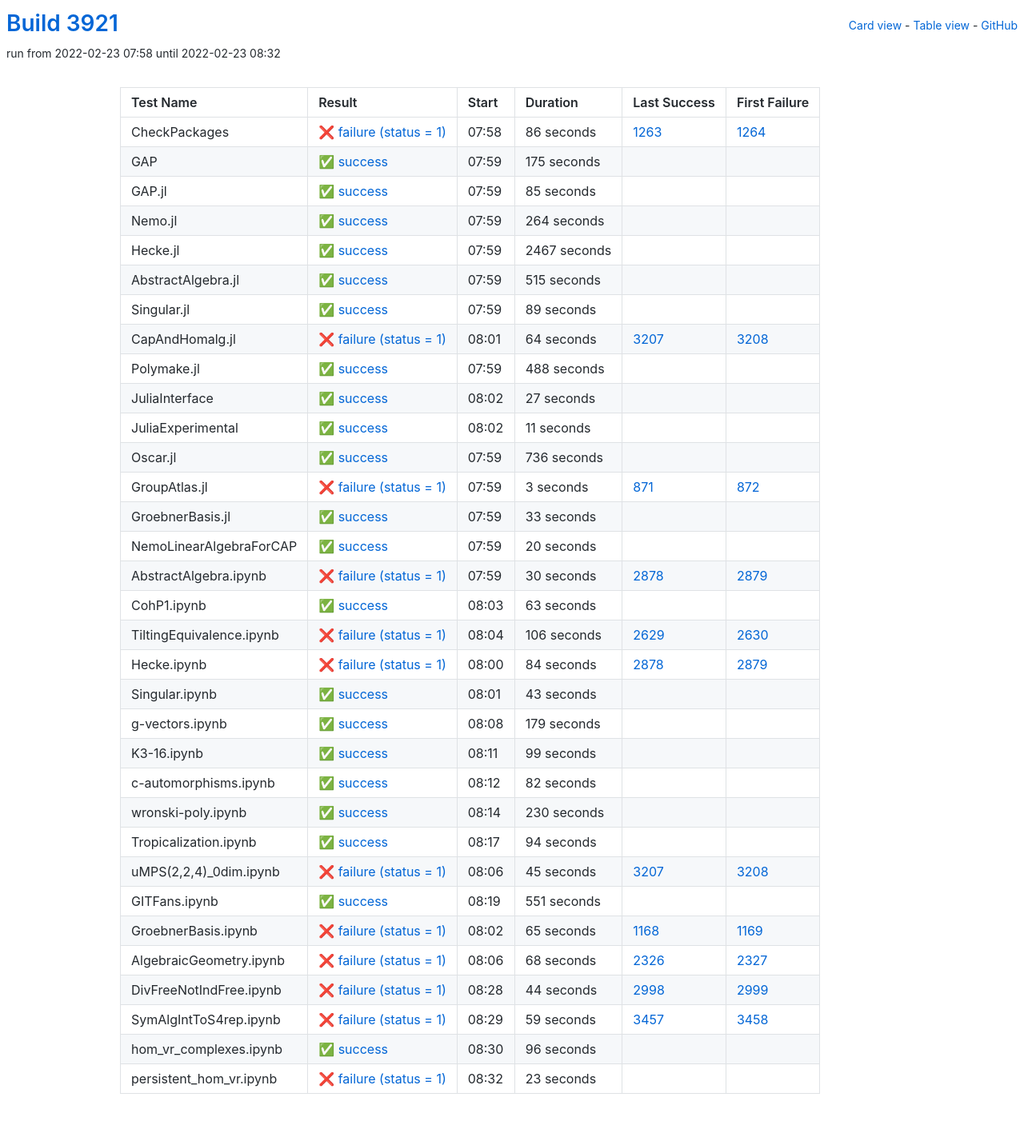
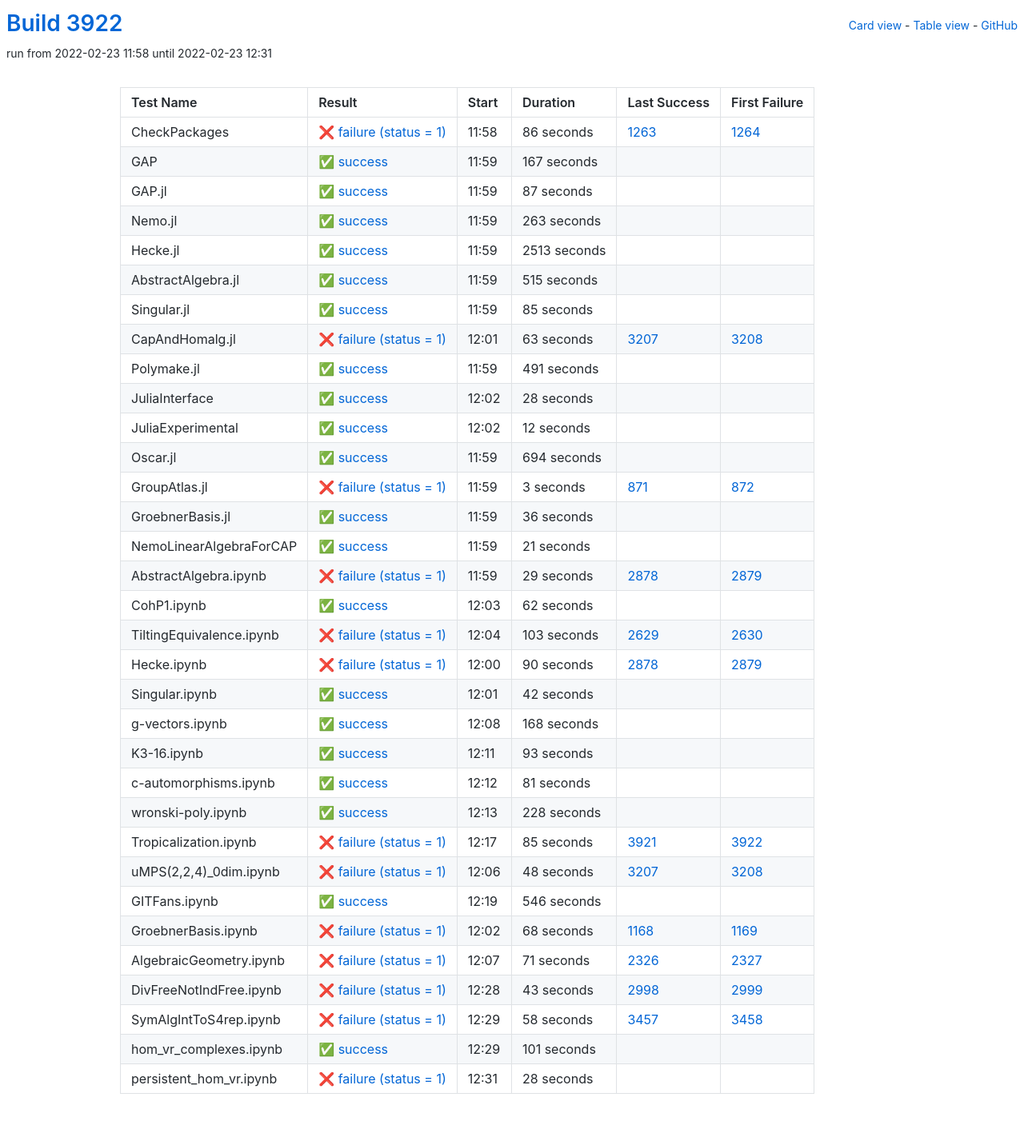
Before and after one commit to oscar-system/oscar-ci-status-stable, a Jekyll site: the page built from table.html, in a window 1280 px wide. Shown: the whole page at 80% size. Built offline with Jekyll 4.4.1, drawn with Linux system fonts in a browser that asks for light colours.

Commit message:
Build #3922

```diff
--- a/_data/ci.yml
+++ b/_data/ci.yml
@@ -1,6 +1,6 @@
 ---
-build: 3921
-build_url: https://oscarci.mathematik.uni-kl.de/job/oscar-stable/3921/
+build: 3922
+build_url: https://oscarci.mathematik.uni-kl.de/job/oscar-stable/3922/
 job: oscar-stable
 organization: oscar-system
 repo: oscar-ci-status-stable
@@ -8,8 +8,8 @@ repourl: https://github.com/oscar-system/oscar-ci-status-stable
 tests:
 - name: CheckPackages
   id: checkpackages
-  log: https://oscarci.mathematik.uni-kl.de/job/oscar-stable/3921/artifact/logs/build-3921/CheckPackages.log
-  start: 2022-02-23 07:58
+  log: https://oscarci.mathematik.uni-kl.de/job/oscar-stable/3922/artifact/logs/build-3922/CheckPackages.log
+  start: 2022-02-23 11:58
   success: false
   exitcode: 1
   status: failure
@@ -20,56 +20,56 @@ tests:
   first_failure_url: https://oscarci.mathematik.uni-kl.de/job/oscar-stable/1264/
 - name: GAP
   id: gap
-  log: https://oscarci.mathematik.uni-kl.de/job/oscar-stable/3921/artifact/logs/build-3921/GAP.log
-  start: 2022-02-23 07:59
+  log: https://oscarci.mathematik.uni-kl.de/job/oscar-stable/3922/artifact/logs/build-3922/GAP.log
+  start: 2022-02-23 11:59
   success: true
   exitcode: 0
   status: success
-  duration: 175
+  duration: 167
   last_success: false
   last_success_url:
   first_failure: false
   first_failure_url:
 - name: GAP.jl
   id: gap-jl
-  log: https://oscarci.mathematik.uni-kl.de/job/oscar-stable/3921/artifact/logs/build-3921/GAP.jl.log
-  start: 2022-02-23 07:59
+  log: https://oscarci.mathematik.uni-kl.de/job/oscar-stable/3922/artifact/logs/build-3922/GAP.jl.log
+  start: 2022-02-23 11:59
   success: true
   exitcode: 0
   status: success
-  duration: 85
+  duration: 87
   last_success: false
   last_success_url:
   first_failure: false
   first_failure_url:
 - name: Nemo.jl
   id: nemo-jl
-  log: https://oscarci.mathematik.uni-kl.de/job/oscar-stable/3921/artifact/logs/build-3921/Nemo.jl.log
-  start: 2022-02-23 07:59
+  log: https://oscarci.mathematik.uni-kl.de/job/oscar-stable/3922/artifact/logs/build-3922/Nemo.jl.log
+  start: 2022-02-23 11:59
   success: true
   exitcode: 0
   status: success
-  duration: 264
+  duration: 263
   last_success: false
   last_success_url:
   first_failure: false
   first_failure_url:
 - name: Hecke.jl
   id: hecke-jl
-  log: https://oscarci.mathematik.uni-kl.de/job/oscar-stable/3921/artifact/logs/build-3921/Hecke.jl.log
-  start: 2022-02-23 07:59
+  log: https://oscarci.mathematik.uni-kl.de/job/oscar-stable/3922/artifact/logs/build-3922/Hecke.jl.log
+  start: 2022-02-23 11:59
   success: true
   exitcode: 0
   status: success
-  duration: 2467
+  duration: 2513
   last_success: false
   last_success_url:
   first_failure: false
   first_failure_url:
 - name: AbstractAlgebra.jl
   id: abstractalgebra-jl
-  log: https://oscarci.mathematik.uni-kl.de/job/oscar-stable/3921/artifact/logs/build-3921/AbstractAlgebra.jl.log
-  start: 2022-02-23 07:59
+  log: https://oscarci.mathematik.uni-kl.de/job/oscar-stable/3922/artifact/logs/build-3922/AbstractAlgebra.jl.log
+  start: 2022-02-23 11:59
   success: true
   exitcode: 0
   status: success
@@ -80,80 +80,80 @@ tests:
   first_failure_url:
 - name: Singular.jl
   id: singular-jl
-  log: https://oscarci.mathematik.uni-kl.de/job/oscar-stable/3921/artifact/logs/build-3921/Singular.jl.log
-  start: 2022-02-23 07:59
+  log: https://oscarci.mathematik.uni-kl.de/job/oscar-stable/3922/artifact/logs/build-3922/Singular.jl.log
+  start: 2022-02-23 11:59
   success: true
   exitcode: 0
   status: success
-  duration: 89
+  duration: 85
   last_success: false
   last_success_url:
   first_failure: false
   first_failure_url:
 - name: CapAndHomalg.jl
   id: capandhomalg-jl
-  log: https://oscarci.mathematik.uni-kl.de/job/oscar-stable/3921/artifact/logs/build-3921/CapAndHomalg.jl.log
-  start: 2022-02-23 08:01
+  log: https://oscarci.mathematik.uni-kl.de/job/oscar-stable/3922/artifact/logs/build-3922/CapAndHomalg.jl.log
+  start: 2022-02-23 12:01
   success: false
   exitcode: 1
   status: failure
-  duration: 64
+  duration: 63
   last_success: 3207
   last_success_url: https://oscarci.mathematik.uni-kl.de/job/oscar-stable/3207/
   first_failure: 3208
   first_failure_url: https://oscarci.mathematik.uni-kl.de/job/oscar-stable/3208/
 - name: Polymake.jl
   id: polymake-jl
-  log: https://oscarci.mathematik.uni-kl.de/job/oscar-stable/3921/artifact/logs/build-3921/Polymake.jl.log
-  start: 2022-02-23 07:59
+  log: https://oscarci.mathematik.uni-kl.de/job/oscar-stable/3922/artifact/logs/build-3922/Polymake.jl.log
+  start: 2022-02-23 11:59
   success: true
   exitcode: 0
   status: success
-  duration: 488
+  duration: 491
   last_success: false
   last_success_url:
   first_failure: false
   first_failure_url:
 - name: JuliaInterface
   id: juliainterface
-  log: https://oscarci.mathematik.uni-kl.de/job/oscar-stable/3921/artifact/logs/build-3921/JuliaInterface.log
-  start: 2022-02-23 08:02
+  log: https://oscarci.mathematik.uni-kl.de/job/oscar-stable/3922/artifact/logs/build-3922/JuliaInterface.log
+  start: 2022-02-23 12:02
   success: true
   exitcode: 0
   status: success
-  duration: 27
+  duration: 28
   last_success: false
   last_success_url:
   first_failure: false
   first_failure_url:
 - name: JuliaExperimental
   id: juliaexperimental
-  log: https://oscarci.mathematik.uni-kl.de/job/oscar-stable/3921/artifact/logs/build-3921/JuliaExperimental.log
-  start: 2022-02-23 08:02
+  log: https://oscarci.mathematik.uni-kl.de/job/oscar-stable/3922/artifact/logs/build-3922/JuliaExperimental.log
+  start: 2022-02-23 12:02
   success: true
   exitcode: 0
   status: success
-  duration: 11
+  duration: 12
   last_success: false
   last_success_url:
   first_failure: false
   first_failure_url:
 - name: Oscar.jl
   id: oscar-jl
-  log: https://oscarci.mathematik.uni-kl.de/job/oscar-stable/3921/artifact/logs/build-3921/Oscar.jl.log
-  start: 2022-02-23 07:59
+  log: https://oscarci.mathematik.uni-kl.de/job/oscar-stable/3922/artifact/logs/build-3922/Oscar.jl.log
+  start: 2022-02-23 11:59
   success: true
   exitcode: 0
   status: success
-  duration: 736
+  duration: 694
   last_success: false
   last_success_url:
   first_failure: false
   first_failure_url:
 - name: GroupAtlas.jl
   id: groupatlas-jl
-  log: https://oscarci.mathematik.uni-kl.de/job/oscar-stable/3921/artifact/logs/build-3921/GroupAtlas.jl.log
-  start: 2022-02-23 07:59
+  log: https://oscarci.mathematik.uni-kl.de/job/oscar-stable/3922/artifact/logs/build-3922/GroupAtlas.jl.log
+  start: 2022-02-23 11:59
   success: false
   exitcode: 1
   status: failure
@@ -164,240 +164,240 @@ tests:
   first_failure_url: https://oscarci.mathematik.uni-kl.de/job/oscar-stable/872/
 - name: GroebnerBasis.jl
   id: groebnerbasis-jl
-  log: https://oscarci.mathematik.uni-kl.de/job/oscar-stable/3921/artifact/logs/build-3921/GroebnerBasis.jl.log
-  start: 2022-02-23 07:59
+  log: https://oscarci.mathematik.uni-kl.de/job/oscar-stable/3922/artifact/logs/build-3922/GroebnerBasis.jl.log
+  start: 2022-02-23 11:59
   success: true
   exitcode: 0
   status: success
-  duration: 33
+  duration: 36
   last_success: false
   last_success_url:
   first_failure: false
   first_failure_url:
 - name: NemoLinearAlgebraForCAP
   id: nemolinearalgebraforcap
-  log: https://oscarci.mathematik.uni-kl.de/job/oscar-stable/3921/artifact/logs/build-3921/NemoLinearAlgebraForCAP.log
-  start: 2022-02-23 07:59
+  log: https://oscarci.mathematik.uni-kl.de/job/oscar-stable/3922/artifact/logs/build-3922/NemoLinearAlgebraForCAP.log
+  start: 2022-02-23 11:59
   success: true
   exitcode: 0
   status: success
-  duration: 20
+  duration: 21
   last_success: false
   last_success_url:
   first_failure: false
   first_failure_url:
 - name: AbstractAlgebra.ipynb
   id: abstractalgebra-ipynb
-  log: https://oscarci.mathematik.uni-kl.de/job/oscar-stable/3921/artifact/logs/build-3921/AbstractAlgebra.ipynb.log
-  start: 2022-02-23 07:59
+  log: https://oscarci.mathematik.uni-kl.de/job/oscar-stable/3922/artifact/logs/build-3922/AbstractAlgebra.ipynb.log
+  start: 2022-02-23 11:59
   success: false
   exitcode: 1
   status: failure
-  duration: 30
+  duration: 29
   last_success: 2878
   last_success_url: https://oscarci.mathematik.uni-kl.de/job/oscar-stable/2878/
   first_failure: 2879
   first_failure_url: https://oscarci.mathematik.uni-kl.de/job/oscar-stable/2879/
 - name: CohP1.ipynb
   id: cohp1-ipynb
-  log: https://oscarci.mathematik.uni-kl.de/job/oscar-stable/3921/artifact/logs/build-3921/CohP1.ipynb.log
-  start: 2022-02-23 08:03
+  log: https://oscarci.mathematik.uni-kl.de/job/oscar-stable/3922/artifact/logs/build-3922/CohP1.ipynb.log
+  start: 2022-02-23 12:03
   success: true
   exitcode: 0
   status: success
-  duration: 63
+  duration: 62
   last_success: false
   last_success_url:
   first_failure: false
   first_failure_url:
 - name: TiltingEquivalence.ipynb
   id: tiltingequivalence-ipynb
-  log: https://oscarci.mathematik.uni-kl.de/job/oscar-stable/3921/artifact/logs/build-3921/TiltingEquivalence.ipynb.log
-  start: 2022-02-23 08:04
+  log: https://oscarci.mathematik.uni-kl.de/job/oscar-stable/3922/artifact/logs/build-3922/TiltingEquivalence.ipynb.log
+  start: 2022-02-23 12:04
   success: false
   exitcode: 1
   status: failure
-  duration: 106
+  duration: 103
   last_success: 2629
   last_success_url: https://oscarci.mathematik.uni-kl.de/job/oscar-stable/2629/
   first_failure: 2630
   first_failure_url: https://oscarci.mathematik.uni-kl.de/job/oscar-stable/2630/
 - name: Hecke.ipynb
   id: hecke-ipynb
-  log: https://oscarci.mathematik.uni-kl.de/job/oscar-stable/3921/artifact/logs/build-3921/Hecke.ipynb.log
-  start: 2022-02-23 08:00
+  log: https://oscarci.mathematik.uni-kl.de/job/oscar-stable/3922/artifact/logs/build-3922/Hecke.ipynb.log
+  start: 2022-02-23 12:00
   success: false
   exitcode: 1
   status: failure
-  duration: 84
+  duration: 90
   last_success: 2878
   last_success_url: https://oscarci.mathematik.uni-kl.de/job/oscar-stable/2878/
   first_failure: 2879
   first_failure_url: https://oscarci.mathematik.uni-kl.de/job/oscar-stable/2879/
 - name: Singular.ipynb
   id: singular-ipynb
-  log: https://oscarci.mathematik.uni-kl.de/job/oscar-stable/3921/artifact/logs/build-3921/Singular.ipynb.log
-  start: 2022-02-23 08:01
+  log: https://oscarci.mathematik.uni-kl.de/job/oscar-stable/3922/artifact/logs/build-3922/Singular.ipynb.log
+  start: 2022-02-23 12:01
   success: true
   exitcode: 0
   status: success
-  duration: 43
+  duration: 42
   last_success: false
   last_success_url:
   first_failure: false
   first_failure_url:
 - name: g-vectors.ipynb
   id: g-vectors-ipynb
-  log: https://oscarci.mathematik.uni-kl.de/job/oscar-stable/3921/artifact/logs/build-3921/g-vectors.ipynb.log
-  start: 2022-02-23 08:08
+  log: https://oscarci.mathematik.uni-kl.de/job/oscar-stable/3922/artifact/logs/build-3922/g-vectors.ipynb.log
+  start: 2022-02-23 12:08
   success: true
   exitcode: 0
   status: success
-  duration: 179
+  duration: 168
   last_success: false
   last_success_url:
   first_failure: false
   first_failure_url:
 - name: K3-16.ipynb
   id: k3-16-ipynb
-  log: https://oscarci.mathematik.uni-kl.de/job/oscar-stable/3921/artifact/logs/build-3921/K3-16.ipynb.log
-  start: 2022-02-23 08:11
+  log: https://oscarci.mathematik.uni-kl.de/job/oscar-stable/3922/artifact/logs/build-3922/K3-16.ipynb.log
+  start: 2022-02-23 12:11
   success: true
   exitcode: 0
   status: success
-  duration: 99
+  duration: 93
   last_success: false
   last_success_url:
   first_failure: false
   first_failure_url:
 - name: c-automorphisms.ipynb
   id: c-automorphisms-ipynb
-  log: https://oscarci.mathematik.uni-kl.de/job/oscar-stable/3921/artifact/logs/build-3921/c-automorphisms.ipynb.log
-  start: 2022-02-23 08:12
+  log: https://oscarci.mathematik.uni-kl.de/job/oscar-stable/3922/artifact/logs/build-3922/c-automorphisms.ipynb.log
+  start: 2022-02-23 12:12
   success: true
   exitcode: 0
   status: success
-  duration: 82
+  duration: 81
   last_success: false
   last_success_url:
   first_failure: false
   first_failure_url:
 - name: wronski-poly.ipynb
   id: wronski-poly-ipynb
-  log: https://oscarci.mathematik.uni-kl.de/job/oscar-stable/3921/artifact/logs/build-3921/wronski-poly.ipynb.log
-  start: 2022-02-23 08:14
+  log: https://oscarci.mathematik.uni-kl.de/job/oscar-stable/3922/artifact/logs/build-3922/wronski-poly.ipynb.log
+  start: 2022-02-23 12:13
   success: true
   exitcode: 0
   status: success
-  duration: 230
+  duration: 228
   last_success: false
   last_success_url:
   first_failure: false
   first_failure_url:
 - name: Tropicalization.ipynb
   id: tropicalization-ipynb
-  log: https://oscarci.mathematik.uni-kl.de/job/oscar-stable/3921/artifact/logs/build-3921/Tropicalization.ipynb.log
-  start: 2022-02-23 08:17
-  success: true
-  exitcode: 0
-  status: success
-  duration: 94
-  last_success: false
-  last_success_url:
-  first_failure: false
-  first_failure_url:
-- name: uMPS(2,2,4)_0dim.ipynb
-  id: umps-2-2-4-0dim-ipynb
-  log: https://oscarci.mathematik.uni-kl.de/job/oscar-stable/3921/artifact/logs/build-3921/uMPS-2-2-4-_0dim.ipynb.log
-  start: 2022-02-23 08:06
+  log: https://oscarci.mathematik.uni-kl.de/job/oscar-stable/3922/artifact/logs/build-3922/Tropicalization.ipynb.log
+  start: 2022-02-23 12:17
   success: false
   exitcode: 1
   status: failure
-  duration: 45
+  duration: 85
+  last_success: 3921
+  last_success_url: https://oscarci.mathematik.uni-kl.de/job/oscar-stable/3921/
+  first_failure: 3922
+  first_failure_url: https://oscarci.mathematik.uni-kl.de/job/oscar-stable/3922/
+- name: uMPS(2,2,4)_0dim.ipynb
+  id: umps-2-2-4-0dim-ipynb
+  log: https://oscarci.mathematik.uni-kl.de/job/oscar-stable/3922/artifact/logs/build-3922/uMPS-2-2-4-_0dim.ipynb.log
+  start: 2022-02-23 12:06
+  success: false
+  exitcode: 1
+  status: failure
+  duration: 48
   last_success: 3207
   last_success_url: https://oscarci.mathematik.uni-kl.de/job/oscar-stable/3207/
   first_failure: 3208
   first_failure_url: https://oscarci.mathematik.uni-kl.de/job/oscar-stable/3208/
 - name: GITFans.ipynb
   id: gitfans-ipynb
-  log: https://oscarci.mathematik.uni-kl.de/job/oscar-stable/3921/artifact/logs/build-3921/GITFans.ipynb.log
-  start: 2022-02-23 08:19
+  log: https://oscarci.mathematik.uni-kl.de/job/oscar-stable/3922/artifact/logs/build-3922/GITFans.ipynb.log
+  start: 2022-02-23 12:19
   success: true
   exitcode: 0
   status: success
-  duration: 551
+  duration: 546
   last_success: false
   last_success_url:
   first_failure: false
   first_failure_url:
 - name: GroebnerBasis.ipynb
   id: groebnerbasis-ipynb
-  log: https://oscarci.mathematik.uni-kl.de/job/oscar-stable/3921/artifact/logs/build-3921/GroebnerBasis.ipynb.log
-  start: 2022-02-23 08:02
+  log: https://oscarci.mathematik.uni-kl.de/job/oscar-stable/3922/artifact/logs/build-3922/GroebnerBasis.ipynb.log
+  start: 2022-02-23 12:02
   success: false
   exitcode: 1
   status: failure
-  duration: 65
+  duration: 68
   last_success: 1168
   last_success_url: https://oscarci.mathematik.uni-kl.de/job/oscar-stable/1168/
   first_failure: 1169
   first_failure_url: https://oscarci.mathematik.uni-kl.de/job/oscar-stable/1169/
 - name: AlgebraicGeometry.ipynb
   id: algebraicgeometry-ipynb
-  log: https://oscarci.mathematik.uni-kl.de/job/oscar-stable/3921/artifact/logs/build-3921/AlgebraicGeometry.ipynb.log
-  start: 2022-02-23 08:06
+  log: https://oscarci.mathematik.uni-kl.de/job/oscar-stable/3922/artifact/logs/build-3922/AlgebraicGeometry.ipynb.log
+  start: 2022-02-23 12:07
   success: false
   exitcode: 1
   status: failure
-  duration: 68
+  duration: 71
   last_success: 2326
   last_success_url: https://oscarci.mathematik.uni-kl.de/job/oscar-stable/2326/
   first_failure: 2327
   first_failure_url: https://oscarci.mathematik.uni-kl.de/job/oscar-stable/2327/
 - name: DivFreeNotIndFree.ipynb
   id: divfreenotindfree-ipynb
-  log: https://oscarci.mathematik.uni-kl.de/job/oscar-stable/3921/artifact/logs/build-3921/DivFreeNotIndFree.ipynb.log
-  start: 2022-02-23 08:28
+  log: https://oscarci.mathematik.uni-kl.de/job/oscar-stable/3922/artifact/logs/build-3922/DivFreeNotIndFree.ipynb.log
+  start: 2022-02-23 12:28
   success: false
   exitcode: 1
   status: failure
-  duration: 44
+  duration: 43
   last_success: 2998
   last_success_url: https://oscarci.mathematik.uni-kl.de/job/oscar-stable/2998/
   first_failure: 2999
   first_failure_url: https://oscarci.mathematik.uni-kl.de/job/oscar-stable/2999/
 - name: SymAlgIntToS4rep.ipynb
   id: symalginttos4rep-ipynb
-  log: https://oscarci.mathematik.uni-kl.de/job/oscar-stable/3921/artifact/logs/build-3921/SymAlgIntToS4rep.ipynb.log
-  start: 2022-02-23 08:29
+  log: https://oscarci.mathematik.uni-kl.de/job/oscar-stable/3922/artifact/logs/build-3922/SymAlgIntToS4rep.ipynb.log
+  start: 2022-02-23 12:29
   success: false
   exitcode: 1
   status: failure
-  duration: 59
+  duration: 58
   last_success: 3457
   last_success_url: https://oscarci.mathematik.uni-kl.de/job/oscar-stable/3457/
   first_failure: 3458
   first_failure_url: https://oscarci.mathematik.uni-kl.de/job/oscar-stable/3458/
 - name: hom_vr_complexes.ipynb
   id: hom-vr-complexes-ipynb
-  log: https://oscarci.mathematik.uni-kl.de/job/oscar-stable/3921/artifact/logs/build-3921/hom_vr_complexes.ipynb.log
-  start: 2022-02-23 08:30
+  log: https://oscarci.mathematik.uni-kl.de/job/oscar-stable/3922/artifact/logs/build-3922/hom_vr_complexes.ipynb.log
+  start: 2022-02-23 12:29
   success: true
   exitcode: 0
   status: success
-  duration: 96
+  duration: 101
   last_success: false
   last_success_url:
   first_failure: false
   first_failure_url:
 - name: persistent_hom_vr.ipynb
   id: persistent-hom-vr-ipynb
-  log: https://oscarci.mathematik.uni-kl.de/job/oscar-stable/3921/artifact/logs/build-3921/persistent_hom_vr.ipynb.log
-  start: 2022-02-23 08:32
+  log: https://oscarci.mathematik.uni-kl.de/job/oscar-stable/3922/artifact/logs/build-3922/persistent_hom_vr.ipynb.log
+  start: 2022-02-23 12:31
   success: false
   exitcode: 1
   status: failure
-  duration: 23
+  duration: 28
   last_success: false
   last_success_url:
   first_failure: false
```
Also changed, not shown: README.md.
